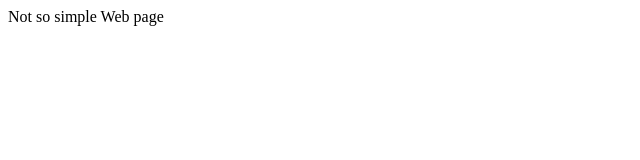
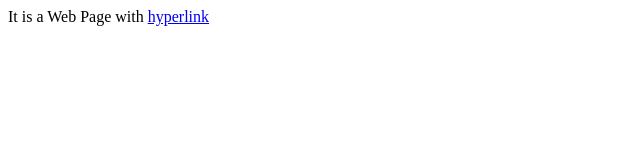
Before and after one commit to kurbatsergei/kont_rab, a plain HTML site: page index.html in a window 1280 px wide. Shown: the full height of the page, 0-640 px from the left. Drawn offline with Linux system fonts and the light colour scheme.

Commit message:
Commit in branch1

```diff
--- a/index.html
+++ b/index.html
@@ -3,6 +3,7 @@
 <TITLE>Not so simple Web page</TITLE>
 </HEAD>
 <BODY>
-Not so simple Web page
+It is a Web Page with
+<A HREF=index2.html>hyperlink</A>
 </BODY>
 </HTML>
```
Also changed, not shown: index2.html (added, +9 -0 lines).
